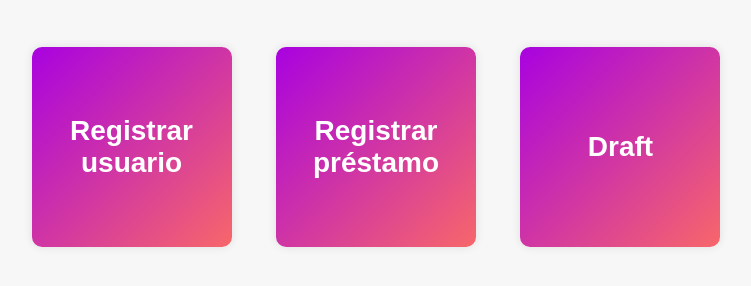
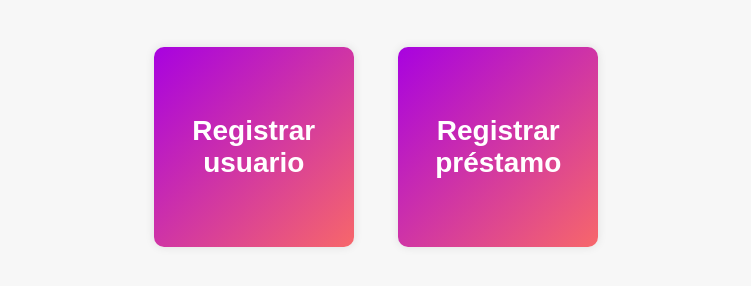
Before and after one commit to camilamlz/inventariorepo, a website: page frontend/dashboard.html in a window 1280 px wide. Shown: the part 98-384 px from the top of the page, without its empty margins (264-1015 px from the left). Drawn offline with Linux system fonts and the light colour scheme.

Commit message:
se oculta botòn adicional

```diff
--- a/frontend/dashboard.html
+++ b/frontend/dashboard.html
@@ -15,8 +15,8 @@
   <div class="box" onclick="redirectTo('prestamos.html')">
     <div class="box-title">Registrar préstamo</div>
   </div>
-  <div class="box" onclick="redirectTo('draft.html')">
-    <div class="box-title">Draft</div>
+<!--   <div class="box" onclick="redirectTo('draft.html')">
+    <div class="box-title">Draft</div> -->
   </div>
 </div>
 <script>
```
